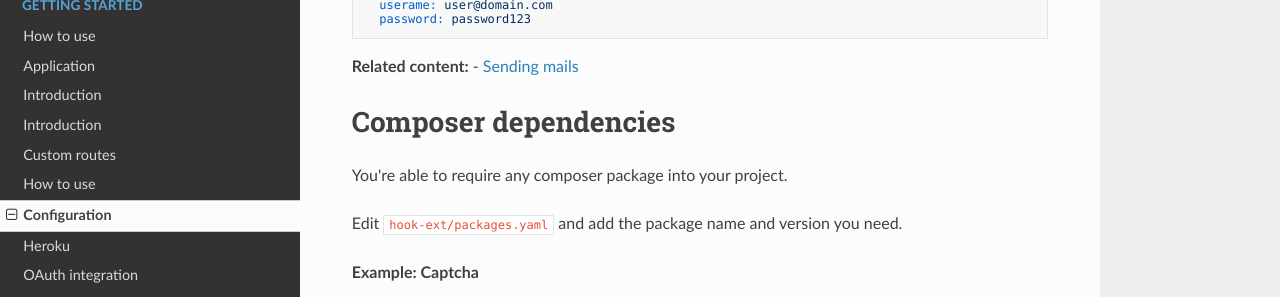
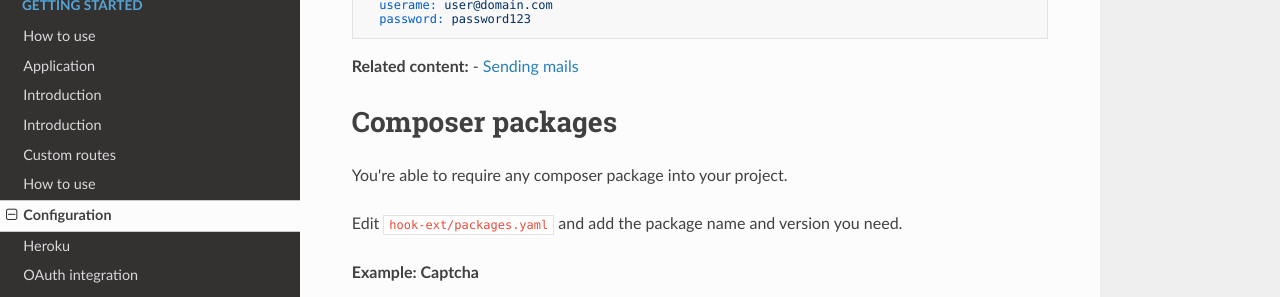
Before and after one commit to doubleleft/hook-userguide, an MkDocs documentation site: the page built from docs/The-Basics/Configuration.md, in a window 1280 px wide and 900 px high, scrolled down 1777 px. Shown: the part 157-454 px from the top of the window. Built offline with MkDocs 1.6.1, drawn with Linux system fonts in a browser that asks for light colours; nearby versions of some CDN libraries; old or Windows-style settings are respelled for this version of MkDocs.

Commit message:
rename composer dependencies to packages

```diff
--- a/docs/The-Basics/Configuration.md
+++ b/docs/The-Basics/Configuration.md
@@ -105,7 +105,7 @@ mail:
 - [Sending mails](https://github.com/doubleleft/hook/wiki/Sending-mails)
 
 
-# Composer dependencies
+# Composer packages
 
 You're able to require any composer package into your project.
 
```
